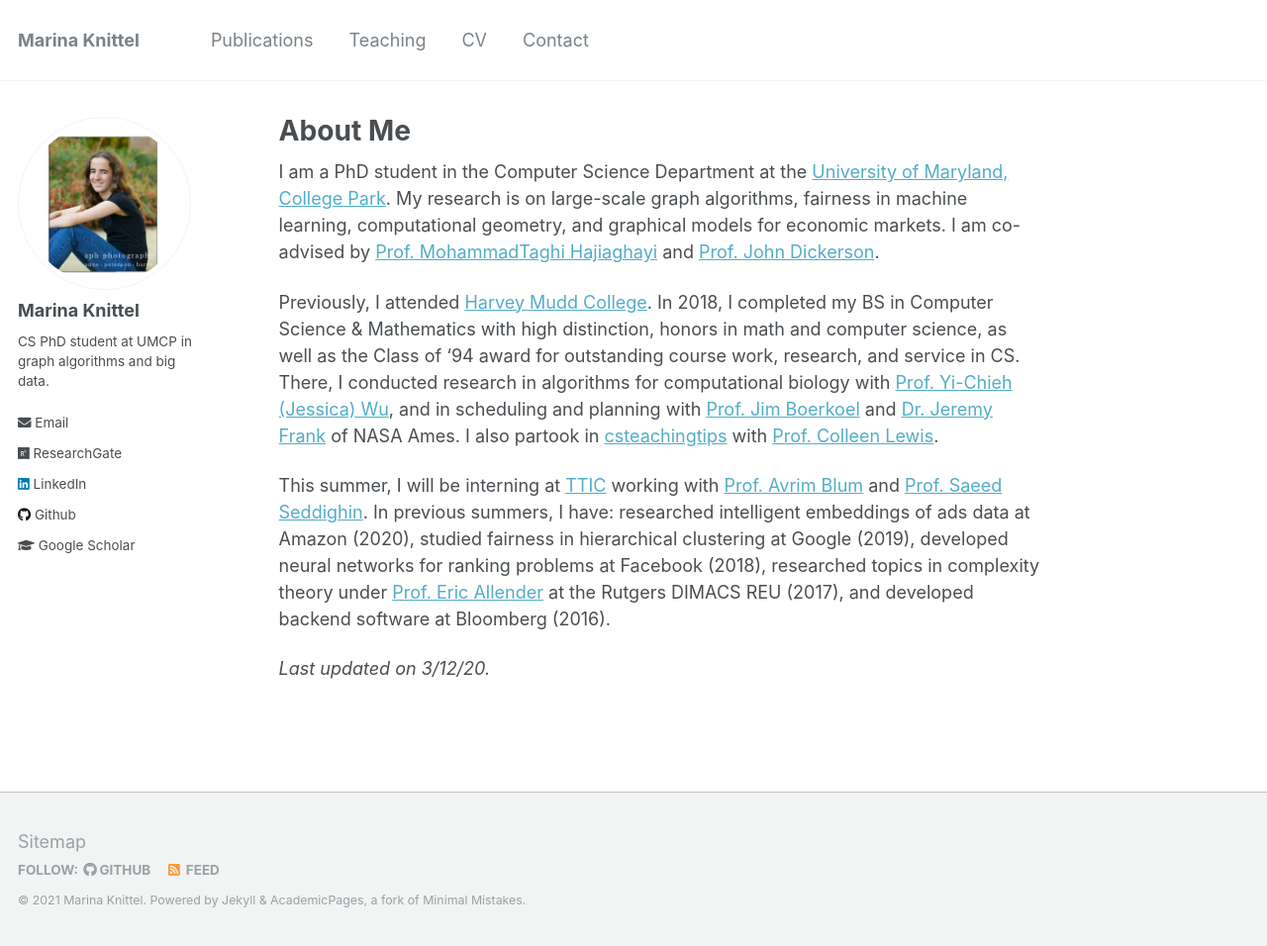
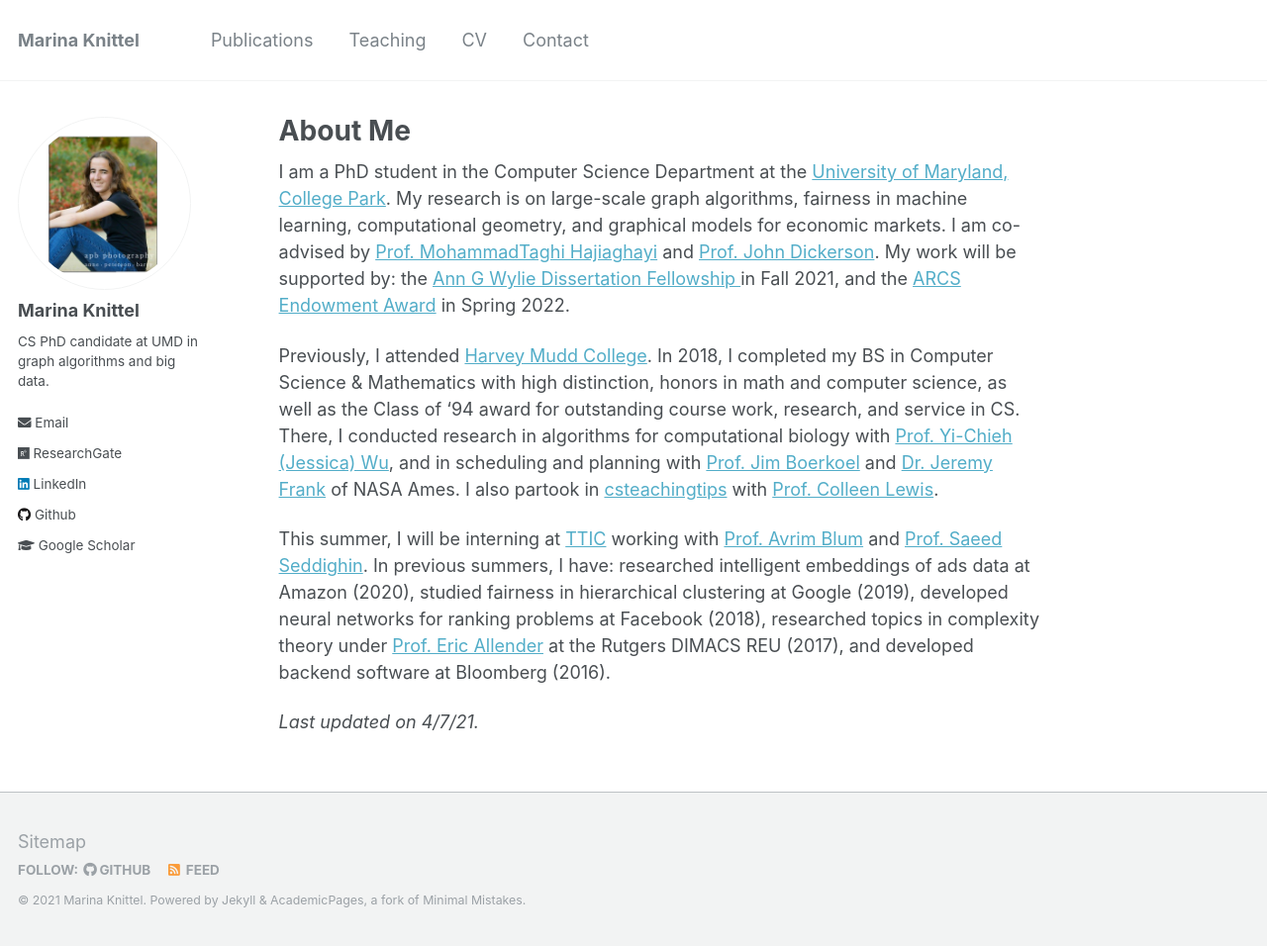
Before and after one commit to mknittel/mknittel.github.io, a Jekyll site: the page built from _pages/about.md, in a window 1280 px wide and 956 px high. Shown: the whole window at 99% size. Built offline with Jekyll 4.4.1, drawn with Linux system fonts in a browser that asks for light colours.

Commit message:
Updated for Ann G Wylie

```diff
--- a/_config.yml
+++ b/_config.yml
@@ -10,7 +10,7 @@
 title                    : "Marina Knittel"
 title_separator          : "-"
 name                     : &name "Marina Knittel"
-description              : &description "I am a PhD in Computer Science at the University of Maryland, College Park. I have the pleasure to work under Prof. MohammadTaghi Hajiaghayi in distributed graph algorithms for big data."
+description              : &description "I am a PhD candidate in Computer Science at the University of Maryland, College Park. I have the pleasure to work under Prof. MohammadTaghi Hajiaghayi and Prof. John Dickerson in fair and scalable graph algorithms.."
 url                      : https://mknittel.github.io # the base hostname & protocol for your site e.g. "https://mmistakes.github.io"
 baseurl                  : "" # the subpath of your site, e.g. "/blog"
 repository               : "mknittel/mknittel.github.io"
@@ -82,7 +82,7 @@
 author:
   name             : "Marina Knittel"
   avatar           : "me.png"
-  bio              : "CS PhD student at UMCP in graph algorithms and big data."
+  bio              : "CS PhD candidate at UMD in graph algorithms and big data."
   location         : #"Location"
   employer         :
   googlescholar    : "https://scholar.google.com/citations?view_op=list_works&hl=en&user=7EB47RUAAAAJ"
--- a/_pages/about.md
+++ b/_pages/about.md
@@ -8,10 +8,10 @@
   - /about.html
 ---
 
-I am a PhD student in the Computer Science Department at the [University of Maryland, College Park](https://www.cs.umd.edu/). My research is on large-scale graph algorithms, fairness in machine learning, computational geometry, and graphical models for economic markets. I am co-advised by [Prof. MohammadTaghi Hajiaghayi](http://www.cs.umd.edu/~hajiagha/) and [Prof. John Dickerson](http://jpdickerson.com).
+I am a PhD student in the Computer Science Department at the [University of Maryland, College Park](https://www.cs.umd.edu/). My research is on large-scale graph algorithms, fairness in machine learning, computational geometry, and graphical models for economic markets. I am co-advised by [Prof. MohammadTaghi Hajiaghayi](http://www.cs.umd.edu/~hajiagha/) and [Prof. John Dickerson](http://jpdickerson.com). My work will be supported by: the [Ann G Wylie Dissertation Fellowship ](https://gradschool.umd.edu/funding/student-fellowships-awards/dissertation-fellowship) in Fall 2021, and the [ARCS Endowment Award](https://arcsfoundation.org/) in Spring 2022.
 
 Previously, I attended [Harvey Mudd College](https://www.cs.hmc.edu/). In 2018, I completed my BS in Computer Science & Mathematics with high distinction, honors in math and computer science, as well as the Class of '94 award for outstanding course work, research, and service in CS. There, I conducted research in algorithms for computational biology with [Prof. Yi-Chieh (Jessica) Wu](https://www.cs.hmc.edu/~yjw/), and in scheduling and planning with [Prof. Jim Boerkoel](https://www.cs.hmc.edu/~boerkoel/) and [Dr. Jeremy Frank](https://ti.arc.nasa.gov/profile/frank/) of NASA Ames. I also partook in [csteachingtips](csteachingtips.org) with [Prof. Colleen Lewis](http://blogs.hmc.edu/lewis/).
 
 This summer, I will be interning at [TTIC](https://www.ttic.edu/) working with [Prof. Avrim Blum](https://ttic.uchicago.edu/~avrim/) and [Prof. Saeed Seddighin](https://sites.google.com/view/saeedrezaseddighin). In previous summers, I have: researched intelligent embeddings of ads data at Amazon (2020), studied fairness in hierarchical clustering at Google (2019), developed neural networks for ranking problems at Facebook (2018), researched topics in complexity theory under [Prof. Eric Allender](https://www.cs.rutgers.edu/~allender/) at the Rutgers DIMACS REU (2017), and developed backend software at Bloomberg (2016).
 
-*Last updated on 3/12/20.*
+*Last updated on 4/7/21.*
```
Also changed, not shown: 1 other file.
